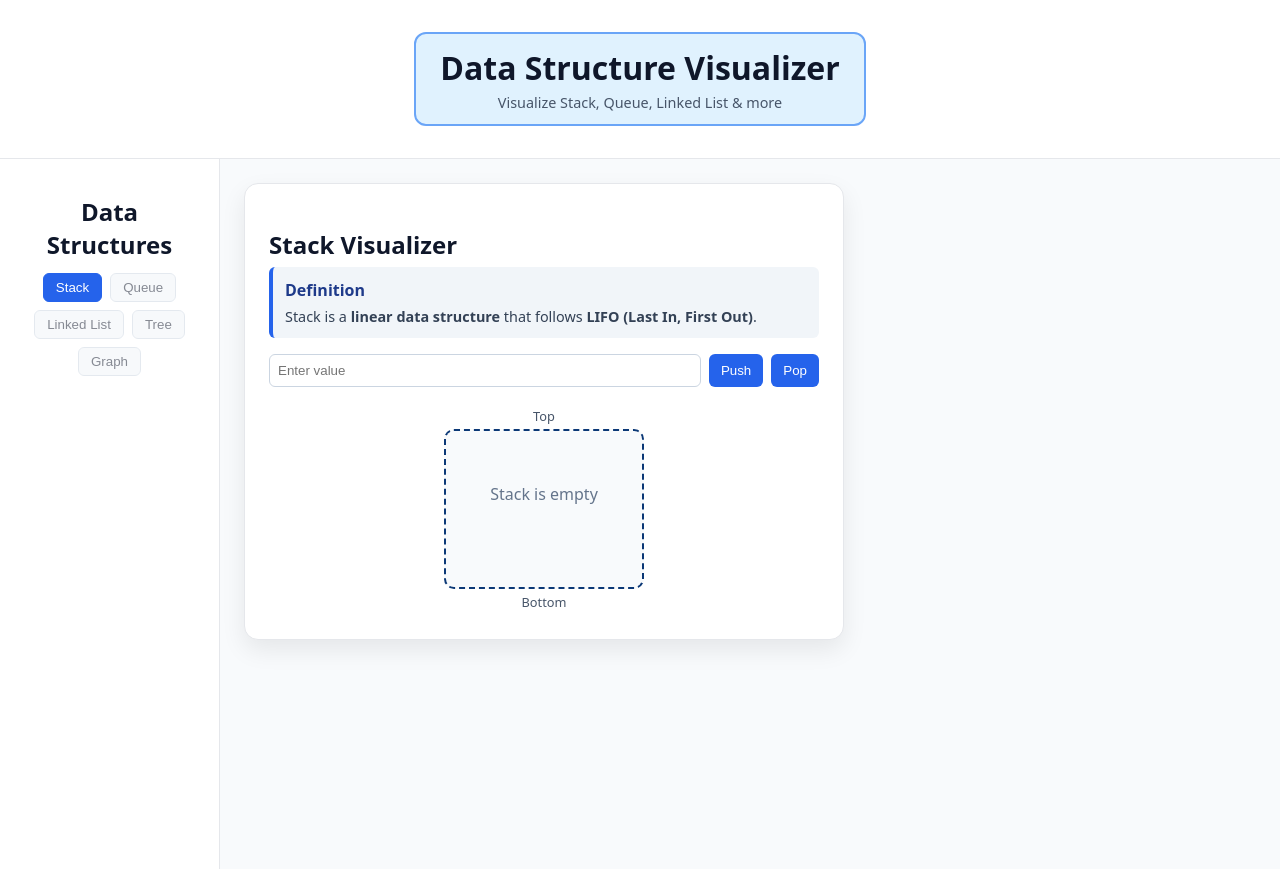
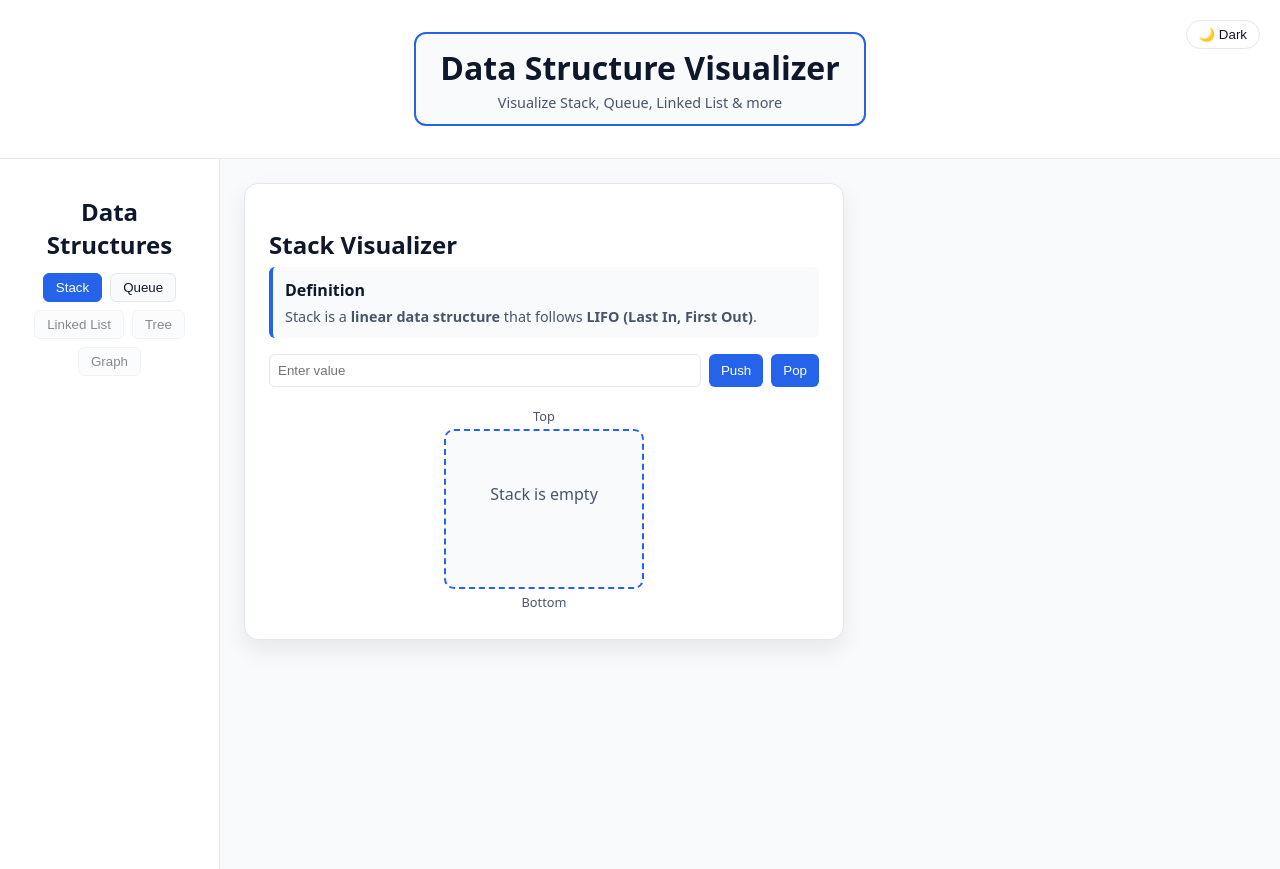
Before and after one commit to AshishKr-04/data-structure-visualizer, a React (Vite) app: page / in a window 1280 px wide. Built offline with nearby package versions, Linux system fonts and the light colour scheme.

Commit message:
Built Queue Visalization

```diff
--- a/src/App.jsx
+++ b/src/App.jsx
@@ -1,18 +1,26 @@
-import { useState } from "react";
+import { useState, useEffect } from "react";
 import Navbar from "./components/Navbar";
 import Sidebar from "./components/Sidebar";
 import StackVisualizer from "./components/StackVisualizer";
+import QueueVisualizer from "./components/QueueVisualizer";
 
 function App() {
   const [activeDS, setActiveDS] = useState("stack");
+  const [theme, setTheme] = useState("light");
+
+  // apply theme to body
+  useEffect(() => {
+    document.body.setAttribute("data-theme", theme);
+  }, [theme]);
 
   return (
     <>
-      <Navbar />
+      <Navbar theme={theme} setTheme={setTheme} />
       <div className="app-layout">
         <Sidebar activeDS={activeDS} setActiveDS={setActiveDS} />
         <main className="content">
           {activeDS === "stack" && <StackVisualizer />}
+          {activeDS === "queue" && <QueueVisualizer />}
         </main>
       </div>
     </>
--- a/src/components/Navbar.jsx
+++ b/src/components/Navbar.jsx
@@ -1,11 +1,19 @@
-function Navbar() {
+function Navbar({ theme, setTheme }) {
+  const toggleTheme = () => {
+    setTheme(theme === "light" ? "dark" : "light");
+  };
+
   return (
     <header className="navbar">
-      <div className="title-box"><h1>Data Structure Visualizer</h1>
-      <p>Visualize Stack, Queue, Linked List & more</p>
+      <div className="title-box">
+        <h1>Data Structure Visualizer</h1>
+        <p>Visualize Stack, Queue, Linked List & more</p>
       </div>
+
+      <button className="theme-toggle" onClick={toggleTheme}>
+        {theme === "light" ? "🌙 Dark" : "🌞 Light"}
+      </button>
     </header>
-
   );
 }
 
--- /dev/null
+++ b/src/components/QueueVisualizer.jsx
@@ -0,0 +1,92 @@
+import { useState } from "react";
+
+function QueueVisualizer() {
+  const [queue, setQueue] = useState([]);
+  const [input, setInput] = useState("");
+  const [message, setMessage] = useState("");
+  const [dequeuingIndex, setDequeuingIndex] = useState(null);
+
+  const handleEnqueue = () => {
+    if (input.trim() === "") {
+      setMessage("Enter a value to enqueue");
+      return;
+    }
+
+    setQueue((prev) => [...prev, input]);
+    setInput("");
+    setMessage(`Enqueued ${input}`);
+  };
+
+  const handleDequeue = () => {
+    if (queue.length === 0) {
+      setMessage("Queue is empty");
+      return;
+    }
+
+    setDequeuingIndex(0);
+
+    setTimeout(() => {
+      setQueue((prev) => prev.slice(1));
+      setDequeuingIndex(null);
+    }, 250);
+
+    setMessage("Dequeued front element");
+  };
+
+  return (
+    <div className="stack-card">
+      <h2>Queue Visualizer</h2>
+
+      {/* Definition */}
+      <div className="stack-definition">
+        <h4>Definition</h4>
+        <p>
+          A <strong>Queue</strong> is a linear data structure that follows{" "}
+          <strong>FIFO (First In, First Out)</strong>.
+        </p>
+      </div>
+
+      {/* Controls */}
+      <div className="stack-controls">
+        <input
+          type="text"
+          placeholder="Enter value"
+          value={input}
+          onChange={(e) => setInput(e.target.value)}
+        />
+        <button onClick={handleEnqueue}>Enqueue</button>
+        <button onClick={handleDequeue}>Dequeue</button>
+      </div>
+
+      {/* Queue Visual */}
+      <div className="queue-container">
+        <div className="queue-row">
+          <span className="queue-label">Front</span>
+
+          <div className="queue-box">
+            {queue.length === 0 ? (
+              <div className="empty">Queue is empty</div>
+            ) : (
+              queue.map((item, index) => (
+                <div
+                  key={index}
+                  className={`queue-item ${
+                    index === dequeuingIndex ? "dequeuing" : ""
+                  }`}
+                >
+                  {item}
+                </div>
+              ))
+            )}
+          </div>
+
+          <span className="queue-label">Rear</span>
+        </div>
+      </div>
+
+      {message && <div className="message">{message}</div>}
+    </div>
+  );
+}
+
+export default QueueVisualizer;
--- a/src/components/Sidebar.jsx
+++ b/src/components/Sidebar.jsx
@@ -5,6 +5,7 @@ function Sidebar({ activeDS, setActiveDS }) {
         <h2>Data Structures</h2>
 
         <div className="ds-buttons">
+          {/* Stack */}
           <button
             className={activeDS === "stack" ? "active" : ""}
             onClick={() => setActiveDS("stack")}
@@ -12,7 +13,15 @@ function Sidebar({ activeDS, setActiveDS }) {
             Stack
           </button>
 
-          <button disabled>Queue</button>
+          {/* Queue */}
+          <button
+            className={activeDS === "queue" ? "active" : ""}
+            onClick={() => setActiveDS("queue")}
+          >
+            Queue
+          </button>
+
+          {/* Keep others disabled for now */}
           <button disabled>Linked List</button>
           <button disabled>Tree</button>
           <button disabled>Graph</button>
--- a/src/styles/global.css
+++ b/src/styles/global.css
@@ -1,4 +1,27 @@
-/* ===== RESET ===== */
+/* =========================
+   THEME VARIABLES
+========================= */
+:root {
+  --bg: #f8fafc;
+  --card: #ffffff;
+  --text: #0f172a;
+  --muted-text: #475569;
+  --border: #e5e7eb;
+  --accent: #2563eb;
+}
+
+body[data-theme="dark"] {
+  --bg: #020617;
+  --card: #0f172a;
+  --text: #e5e7eb;
+  --muted-text: #9ca3af;
+  --border: #1e293b;
+  --accent: #60a5fa;
+}
+
+/* =========================
+   RESET + BASE
+========================= */
 * {
   box-sizing: border-box;
 }
@@ -7,15 +30,19 @@ body {
   margin: 0;
   font-family: system-ui, -apple-system, BlinkMacSystemFont, "Segoe UI",
     sans-serif;
-  background: #f8fafc;
-  color: #0f172a;
+  background: var(--bg);
+  color: var(--text);
+  transition: background 0.3s, color 0.3s;
 }
 
-/* ===== NAVBAR ===== */
+/* =========================
+   NAVBAR
+========================= */
 .navbar {
   padding: 16px;
-  background: #ffffff;
-  border-bottom: 1px solid #e5e7eb;
+  background: var(--card);
+  border-bottom: 1px solid var(--border);
+  position: relative;
 }
 
 /* Centered title box */
@@ -23,10 +50,10 @@ body {
   width: fit-content;
   margin: 16px auto;
   padding: 12px 24px;
-  border: 2px solid #6aa5f7;
+  border: 2px solid var(--accent);
   border-radius: 12px;
   text-align: center;
-  background: #e0f2fe;
+  background: var(--bg);
 }
 
 .title-box h1 {
@@ -36,34 +63,49 @@ body {
 .title-box p {
   margin: 4px 0 0;
   font-size: 0.9rem;
-  color: #475569;
+  color: var(--muted-text);
 }
 
-/* ===== LAYOUT ===== */
+/* Theme toggle */
+.theme-toggle {
+  position: absolute;
+  right: 20px;
+  top: 20px;
+  padding: 6px 12px;
+  border-radius: 20px;
+  border: 1px solid var(--border);
+  background: var(--card);
+  color: var(--text);
+  cursor: pointer;
+}
+
+/* =========================
+   LAYOUT
+========================= */
 .app-layout {
   display: flex;
   min-height: calc(100vh - 90px);
 }
 
-/* ===== SIDEBAR ===== */
+/* =========================
+   SIDEBAR
+========================= */
 .sidebar {
   width: 220px;
   padding: 16px;
-  background: #ffffff;
-  border-right: 1px solid #e5e7eb;
+  background: var(--card);
+  border-right: 1px solid var(--border);
 }
 
-/* Data Structures section */
 .ds-section {
   text-align: center;
 }
 
 .ds-section h2 {
   margin-bottom: 12px;
-  color: #0f172a;
 }
 
-/* Buttons container */
+/* Buttons */
 .ds-buttons {
   display: flex;
   justify-content: center;
@@ -71,20 +113,19 @@ body {
   flex-wrap: wrap;
 }
 
-/* Buttons style */
 .ds-buttons button {
   padding: 6px 12px;
   border-radius: 6px;
-  border: 1px solid #cbd5e1;
-  background: #f1f5f9;
-  color: #0f172a;
+  border: 1px solid var(--border);
+  background: var(--bg);
+  color: var(--text);
   cursor: pointer;
 }
 
 .ds-buttons button.active {
-  background: #2563eb;
+  background: var(--accent);
   color: white;
-  border-color: #2563eb;
+  border-color: var(--accent);
 }
 
 .ds-buttons button:disabled {
@@ -92,19 +133,23 @@ body {
   cursor: not-allowed;
 }
 
-/* ===== MAIN CONTENT ===== */
+/* =========================
+   MAIN CONTENT
+========================= */
 .content {
   flex: 1;
   padding: 24px;
 }
 
-/* ===== STACK CARD ===== */
+/* =========================
+   STACK / QUEUE CARD
+========================= */
 .stack-card {
   max-width: 600px;
-  background: #ffffff;
+  background: var(--card);
   padding: 24px;
   border-radius: 14px;
-  border: 1px solid #e5e7eb;
+  border: 1px solid var(--border);
   box-shadow: 0 10px 25px rgba(0, 0, 0, 0.08);
 }
 
@@ -112,27 +157,28 @@ body {
   margin-bottom: 6px;
 }
 
-/* Stack definition */
+/* Definition box */
 .stack-definition {
   margin-bottom: 16px;
   padding: 12px;
-  background: #f1f5f9;
-  border-left: 4px solid #2563eb;
+  background: var(--bg);
+  border-left: 4px solid var(--accent);
   border-radius: 6px;
 }
 
 .stack-definition h4 {
   margin: 0 0 6px;
-  color: #1e3a8a;
 }
 
 .stack-definition p {
   margin: 0;
   font-size: 0.9rem;
-  color: #334155;
+  color: var(--muted-text);
 }
 
-/* ===== CONTROLS ===== */
+/* =========================
+   CONTROLS
+========================= */
 .stack-controls {
   display: flex;
   gap: 8px;
@@ -144,16 +190,16 @@ body {
   flex: 1;
   padding: 8px;
   border-radius: 6px;
-  border: 1px solid #cbd5e1;
-  background: #ffffff;
-  color: #0f172a;
+  border: 1px solid var(--border);
+  background: var(--card);
+  color: var(--text);
 }
 
 .stack-controls button {
   padding: 8px 12px;
   border-radius: 6px;
   border: none;
-  background: #2563eb;
+  background: var(--accent);
   color: white;
   cursor: pointer;
 }
@@ -162,7 +208,9 @@ body {
   opacity: 0.9;
 }
 
-/* ===== STACK VISUAL ===== */
+/* =========================
+   STACK VISUAL
+========================= */
 .stack-container {
   display: flex;
   flex-direction: column;
@@ -172,10 +220,10 @@ body {
 .stack-box {
   width: 200px;
   min-height: 160px;
-  border: 2px dashed #0b3876;
+  border: 2px dashed var(--accent);
   border-radius: 10px;
   padding: 12px;
-  background: #f8fafc;
+  background: var(--bg);
   display: flex;
   flex-direction: column;
   gap: 8px;
@@ -183,17 +231,19 @@ body {
 
 .label {
   font-size: 0.8rem;
-  color: #475569;
+  color: var(--muted-text);
   margin: 4px 0;
 }
 
 .empty {
-  color: #64748b;
+  color: var(--muted-text);
   text-align: center;
   margin-top: 40px;
 }
 
-/* ===== STACK ITEMS + ANIMATIONS ===== */
+/* =========================
+   ANIMATIONS
+========================= */
 @keyframes pushIn {
   from {
     transform: translateY(-10px) scale(0.9);
@@ -220,26 +270,78 @@ body {
   padding: 10px;
   text-align: center;
   border-radius: 8px;
-  border: 1px solid #2563eb;
-  background: #eff6ff;
-  color: #1e3a8a;
+  border: 1px solid var(--accent);
+  background: var(--bg);
   font-weight: 600;
-  box-shadow: 0 4px 10px rgba(37, 99, 235, 0.2);
   animation: pushIn 0.25s ease-out;
-  transition: transform 0.2s ease;
-}
-
-.stack-item:hover {
-  transform: scale(1.05);
 }
 
 .stack-item.popping {
   animation: popOut 0.2s ease-in forwards;
 }
 
-/* ===== MESSAGE ===== */
+/* =========================
+   QUEUE VISUALIZER
+========================= */
+.queue-container {
+  display: flex;
+  flex-direction: column;
+  align-items: center;
+}
+
+.queue-box {
+  display: flex;
+  gap: 8px;
+  padding: 12px;
+  min-height: 80px;
+  border: 2px dashed var(--accent);
+  border-radius: 10px;
+  background: var(--bg);
+  align-items: center;
+}
+
+.queue-item {
+  padding: 10px 14px;
+  border-radius: 8px;
+  border: 1px solid #16a34a;
+  background: #dcfce7;
+  color: #14532d;
+  font-weight: 600;
+  animation: pushIn 0.25s ease-out;
+}
+
+.queue-row {
+  display: flex;
+  align-items: center;
+  gap: 12px;
+}
+
+.queue-label {
+  font-size: 0.85rem;
+  font-weight: 600;
+  color: var(--muted-text);
+}
+
+/* =========================
+   MESSAGE
+========================= */
 .message {
   margin-top: 14px;
   font-size: 0.9rem;
-  color: #2563eb;
+  color: var(--accent);
 }
+/* ===== QUEUE DEQUEUE ANIMATION ===== */
+@keyframes dequeueOut {
+  from {
+    transform: translateX(0);
+    opacity: 1;
+  }
+  to {
+    transform: translateX(-30px);
+    opacity: 0;
+  }
+}
+
+.queue-item.dequeuing {
+  animation: dequeueOut 0.25s ease-in forwards;
+}
```
